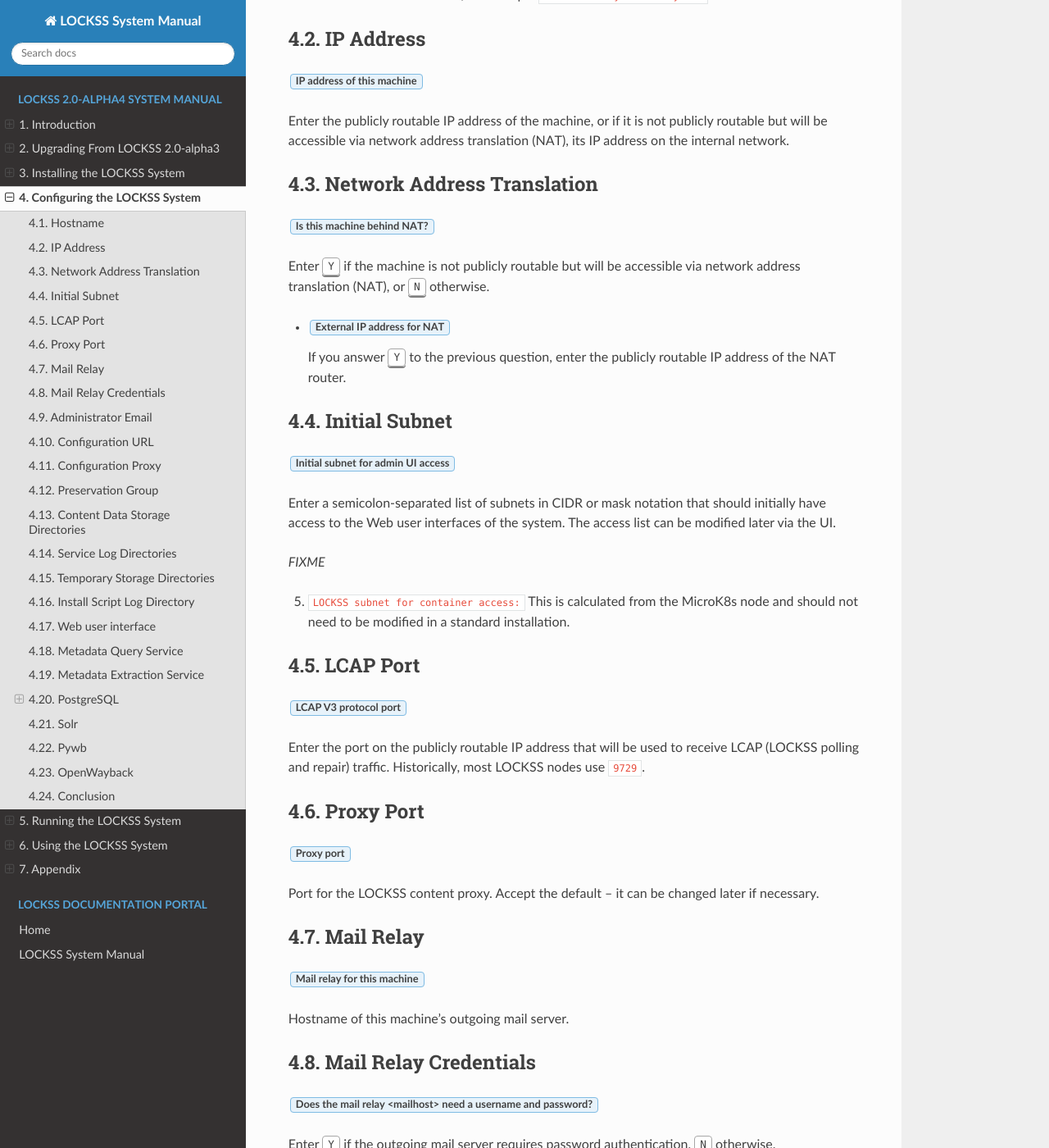
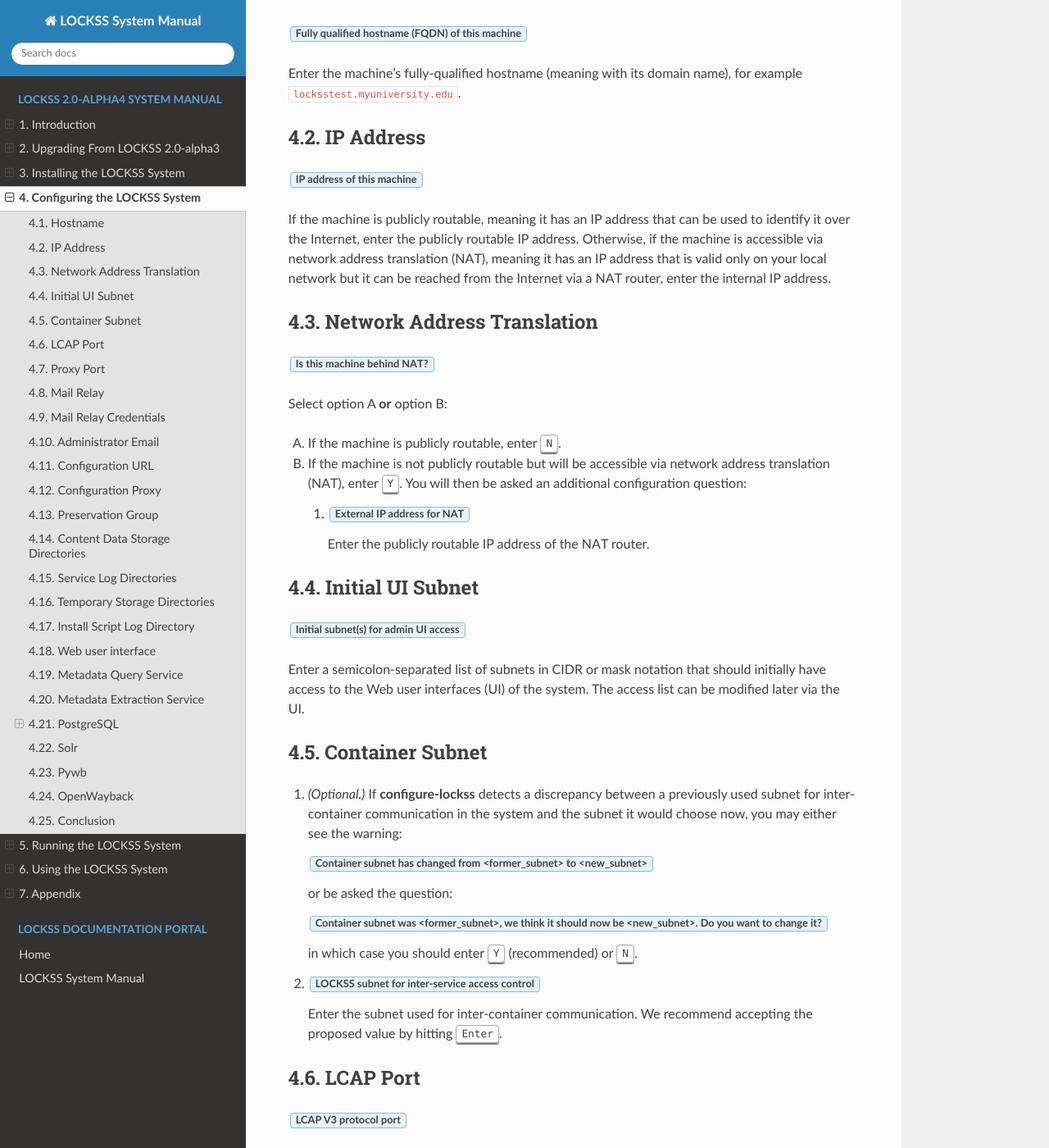
Before and after one commit to lockss/lockss-rtd-manual, a Sphinx documentation site: the page built from docs/configuring.rst, in a window 1280 px wide and 1400 px high, scrolled down 665 px. Shown: the whole window at 82% size. Built offline with Sphinx 7.4.7 and the Read the Docs theme 2.0.0, drawn with Linux system fonts in a browser that asks for light colours; some of the changed text lies outside the part shown.

Commit message:
Improvements to configure-lockss (work in progress).

```diff
--- a/docs/configuring.rst
+++ b/docs/configuring.rst
@@ -2,15 +2,21 @@
 Configuring the LOCKSS System
 =============================
 
-After `installing the LOCKSS system <installing>`_, configure the system with the :program:`scripts/configure-lockss` script:
+After `installing the LOCKSS system <installing>`_, configure the system with the :program:`configure-lockss` script:
 
 .. code-block:: shell
 
    scripts/configure-lockss
 
-(If you have experience with classic LOCKSS daemon version 1.x, this is the equivalent of :program:`hostconfig`.)
+If you have experience with classic LOCKSS daemon version 1.x, this is the equivalent of :program:`hostconfig`.
 
-When run the first time, some of the questions asked by the script will have a suggested or default value, displayed in square brackets; hit :kbd:`Enter` to accept the suggested value, or type the correct value and hit :kbd:`Enter`. Any subsequent runs will use the previous values as the default value; review and hit :kbd:`Enter` to leave unchanged. Password prompts will not display the previous value but can still be left unchanged with :kbd:`Enter`.
+Some notes about using :program:`configure-lockss`:
+
+*  When run the first time, some of the questions asked by the script will have a suggested or default value, displayed in square brackets; hit :kbd:`Enter` to accept the suggested value, or type the correct value and hit :kbd:`Enter`.
+
+*  Any subsequent runs will use the previous values as the default value; review and hit :kbd:`Enter` to leave unchanged.
+
+*  Password prompts will not display the previous value but can still be left unchanged with :kbd:`Enter`.
 
 --------
 Hostname
@@ -18,7 +24,7 @@ Hostname
 
 :guilabel:`Fully qualified hostname (FQDN) of this machine`
 
-Enter the machine's hostname, for example :samp:`locksstest.myuniversity.edu`.
+Enter the machine's fully-qualified hostname (meaning with its domain name), for example :samp:`locksstest.myuniversity.edu`.
 
 ----------
 IP Address
@@ -26,7 +32,7 @@ IP Address
 
 :guilabel:`IP address of this machine`
 
-Enter the publicly routable IP address of the machine, or if it is not publicly routable but will be accessible via network address translation (NAT), its IP address on the internal network.
+If the machine is publicly routable, meaning it has an IP address that can be used to identify it over the Internet, enter the publicly routable IP address. Otherwise, if the machine is accessible via network address translation (NAT), meaning it has an IP address that is valid only on your local network but it can be reached from the Internet via a NAT router, enter the internal IP address.
 
 ---------------------------
 Network Address Translation
@@ -34,23 +40,41 @@ Network Address Translation
 
 :guilabel:`Is this machine behind NAT?`
 
-Enter :kbd:`Y` if the machine is not publicly routable but will be accessible via network address translation (NAT), or :kbd:`N` otherwise.
+Select option A **or** option B:
 
-*  :guilabel:`External IP address for NAT`
+A. If the machine is publicly routable, enter :kbd:`N`.
 
-   If you answer :kbd:`Y` to the previous question, enter the publicly routable IP address of the NAT router.
+B. If the machine is not publicly routable but will be accessible via network address translation (NAT), enter :kbd:`Y`. You will then be asked an additional configuration question:
 
---------------
-Initial Subnet
---------------
+   1. :guilabel:`External IP address for NAT`
 
-:guilabel:`Initial subnet for admin UI access`
+      Enter the publicly routable IP address of the NAT router.
 
-Enter a semicolon-separated list of subnets in CIDR or mask notation that should initially have access to the Web user interfaces of the system. The access list can be modified later via the UI.
+-----------------
+Initial UI Subnet
+-----------------
 
-*FIXME*
+:guilabel:`Initial subnet(s) for admin UI access`
 
-5.  ``LOCKSS subnet for container access:`` This is calculated from the MicroK8s node and should not need to be modified in a standard installation.
+Enter a semicolon-separated list of subnets in CIDR or mask notation that should initially have access to the Web user interfaces (UI) of the system. The access list can be modified later via the UI.
+
+----------------
+Container Subnet
+----------------
+
+1. *(Optional.)* If :program:`configure-lockss` detects a discrepancy between a previously used subnet for inter-container communication in the system and the subnet it would choose now, you may either see the warning:
+
+   :guilabel:`Container subnet has changed from <former_subnet> to <new_subnet>`
+
+   or be asked the question:
+
+   :guilabel:`Container subnet was <former_subnet>, we think it should now be <new_subnet>. Do you want to change it?`
+
+   in which case you should enter :kbd:`Y` (recommended) or :kbd:`N`.
+
+2. :guilabel:`LOCKSS subnet for inter-service access control`
+
+   Enter the subnet used for inter-container communication. We recommend accepting the proposed value by hitting :kbd:`Enter`.
 
 ---------
 LCAP Port
@@ -66,7 +90,7 @@ Proxy Port
 
 :guilabel:`Proxy port`
 
-Port for the LOCKSS content proxy. Accept the default -- it can be changed later if necessary.
+Enter the port for the LOCKSS content proxy. We recommend accepting the default :samp:`24670`; the value can be changed later if necessary.
 
 ----------
 Mail Relay
@@ -74,7 +98,7 @@ Mail Relay
 
 :guilabel:`Mail relay for this machine`
 
-Hostname of this machine's outgoing mail server.
+Hostname of this machine's outgoing mail server, for example :samp:`smtp.myuniversity.edu`.
 
 ----------------------
 Mail Relay Credentials
@@ -82,21 +106,23 @@ Mail Relay Credentials
 
 :guilabel:`Does the mail relay <mailhost> need a username and password?`
 
-Enter :kbd:`Y` if the outgoing mail server requires password authentication, :kbd:`N` otherwise.
+Select option A **or** option B:
 
-If you answer :kbd:`Y` to this question, you will be prompted for the following information:
+A. If the outgoing mail server does not require password authentication, enter :kbd:`N`.
+
+B. If the outgoing mail server requires password authentication, enter :kbd:`Y`. You will then be asked additional configuration questions:
 
    1. :guilabel:`User for <mailhost>`
 
-      Enter the username for the mail server.
+      Enter a username for the mail server.
 
    2. :guilabel:`Password for <mailuser>@<mailhost>`
 
-      Enter the password for the given username.
+      Enter the password for the username on the mail server.
 
    3. :guilabel:`Password for <mailuser>@<mailhost> (again)`
 
-   Re-enter the mail server password (if the two passwords do not match, the password will be asked again).
+      Re-enter the password for the username on the mail server. If the two passwords do not match, the password will be asked again.
 
 -------------------
 Administrator Email
@@ -112,7 +138,7 @@ Configuration URL
 
 :guilabel:`Configuration URL`
 
-Enter the URL of the LOCKSS network configuration file. If you are not running your own LOCKSS network, use :samp:`http://props.lockss.org:8001/demo/lockss.xml`, the configuration file for a demo network set up for LOCKSS 2.0 pre-release testing.
+Accept the default (:samp:`http://props.lockss.org:8001/demo/lockss.xml`) if you are not running your own LOCKSS network; otherwise, enter the URL of the LOCKSS network configuration file provided by your LOCKSS network administrator.
 
 -------------------
 Configuration Proxy
@@ -120,7 +146,7 @@ Configuration Proxy
 
 :guilabel:`Configuration proxy (host:port)`
 
-If a proxy server is required to reach the configuration server, enter its :samp:`{host}:{port}` here, otherwise leave this blank.
+If the configuration URL can be reached directly, leave this blank; otherwise, if a proxy server is required to reach the configuration URL, enter its :samp:`{host}:{port}` (for example :samp:`proxy.myuniversity.edu:8080`).
 
 ------------------
 Preservation Group
@@ -128,7 +154,7 @@ Preservation Group
 
 :guilabel:`Preservation group(s)`
 
-Enter a semicolon-separated list of preservation network identifiers. If you are not joining an existing network or running your own, enter :samp:`demo`, the network identifier for the demo network set up for LOCKSS 2.0 pre-release testing.
+Accept the default (:samp:`demo`) if you are not running your own LOCKSS network; otherwise, enter a semicolon-separated list of LOCKSS network identifiers as provided by your LOCKSS network administrator.
 
 --------------------------------
 Content Data Storage Directories
```
